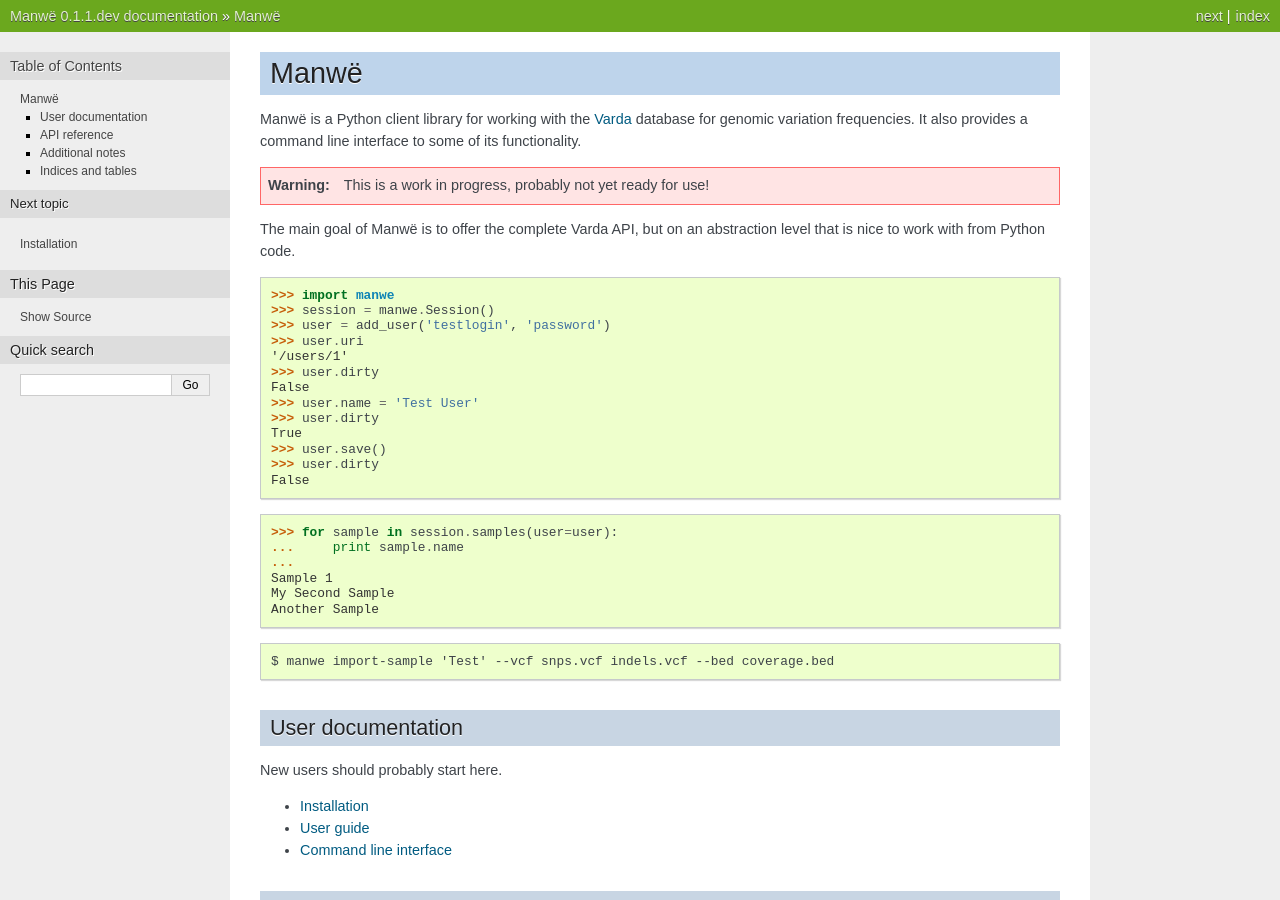
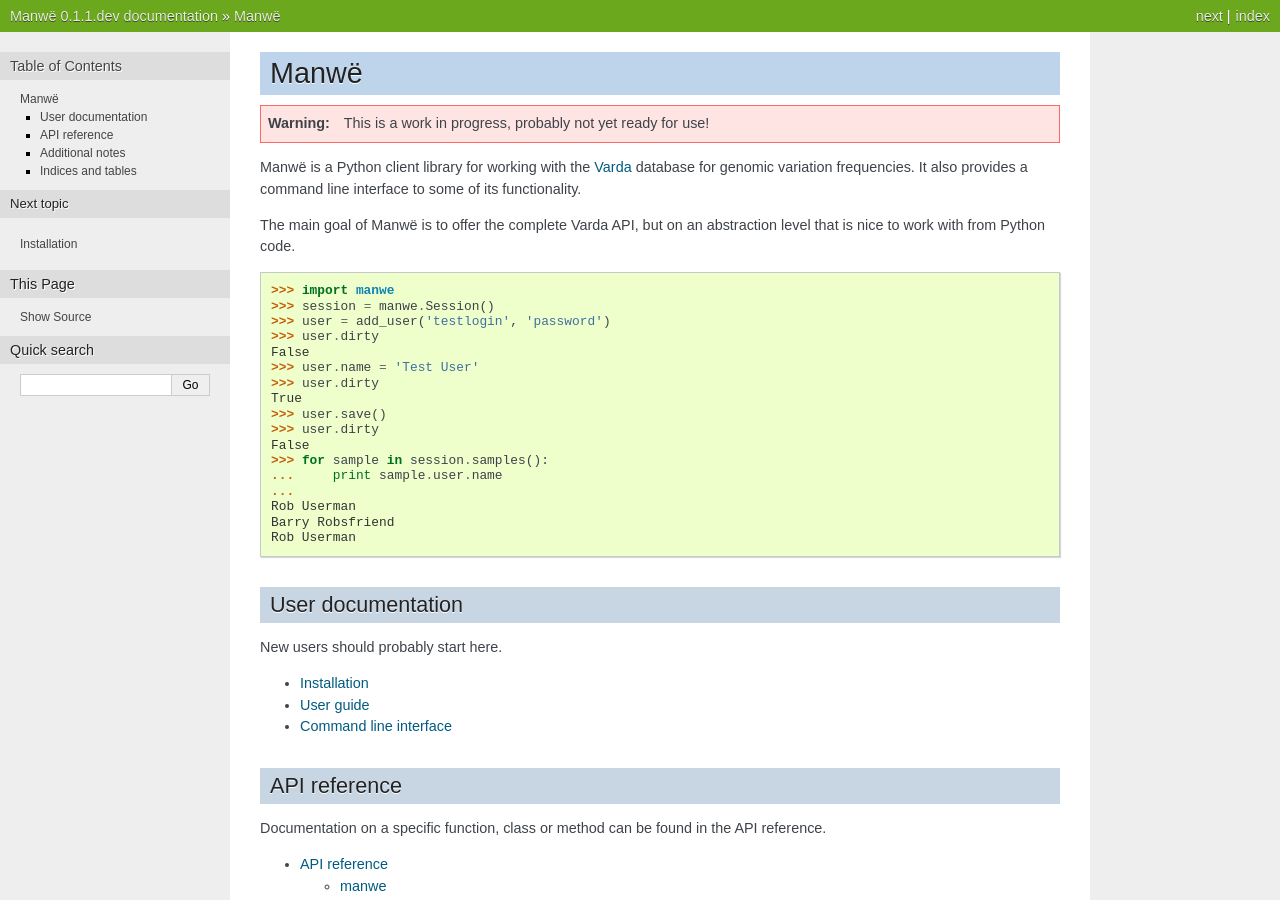
Before and after one commit to varda/manwe, a Sphinx documentation site: the page built from doc/index.rst, in a window 1280 px wide and 900 px high. Built offline with Sphinx 7.4.7, drawn with Linux system fonts in a browser that asks for light colours.

Commit message:
Shorten usage example in docs

```diff
--- a/doc/index.rst
+++ b/doc/index.rst
@@ -1,11 +1,11 @@
 Manwë
 =====
+
+.. warning:: This is a work in progress, probably not yet ready for use!
 
 Manwë is a Python client library for working with the `Varda`_ database for
 genomic variation frequencies. It also provides a command line interface to
 some of its functionality.
-
-.. warning:: This is a work in progress, probably not yet ready for use!
 
 The main goal of Manwë is to offer the complete Varda API, but on an
 abstraction level that is nice to work with from Python code.
@@ -15,8 +15,6 @@ abstraction level that is nice to work with from Python code.
     >>> import manwe
     >>> session = manwe.Session()
     >>> user = add_user('testlogin', 'password')
-    >>> user.uri
-    '/users/1'
     >>> user.dirty
     False
     >>> user.name = 'Test User'
@@ -25,19 +23,12 @@ abstraction level that is nice to work with from Python code.
     >>> user.save()
     >>> user.dirty
     False
-
-::
-
-    >>> for sample in session.samples(user=user):
-    ...     print sample.name
+    >>> for sample in session.samples():
+    ...     print sample.user.name
     ...
-    Sample 1
-    My Second Sample
-    Another Sample
-
-::
-
-    $ manwe import-sample 'Test' --vcf snps.vcf indels.vcf --bed coverage.bed
+    Rob Userman
+    Barry Robsfriend
+    Rob Userman
 
 
 User documentation
```
Also changed, not shown: README.rst (+7 -16 lines).
